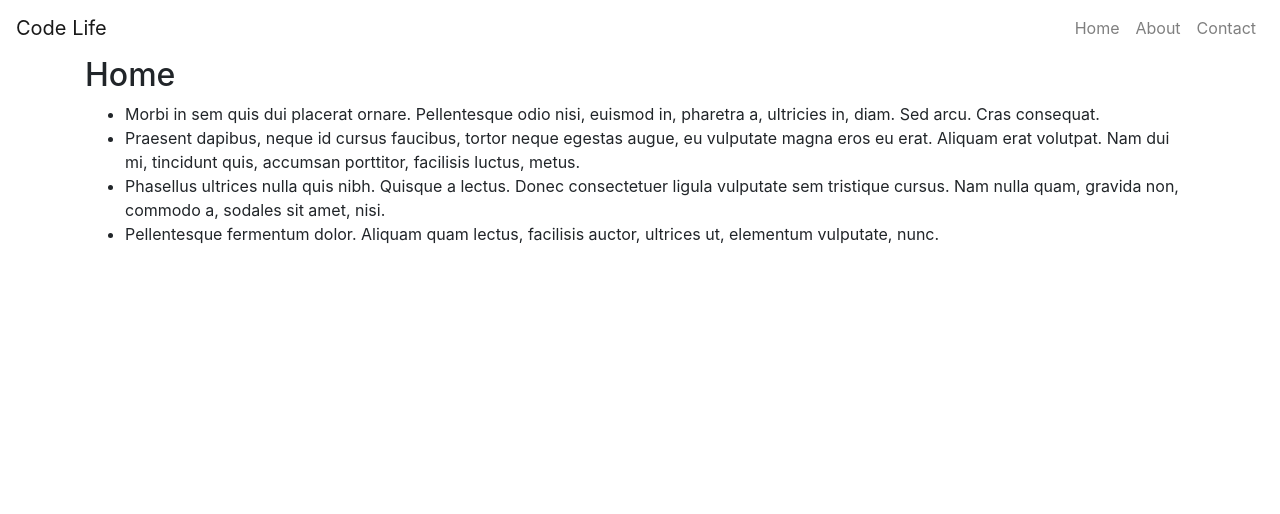
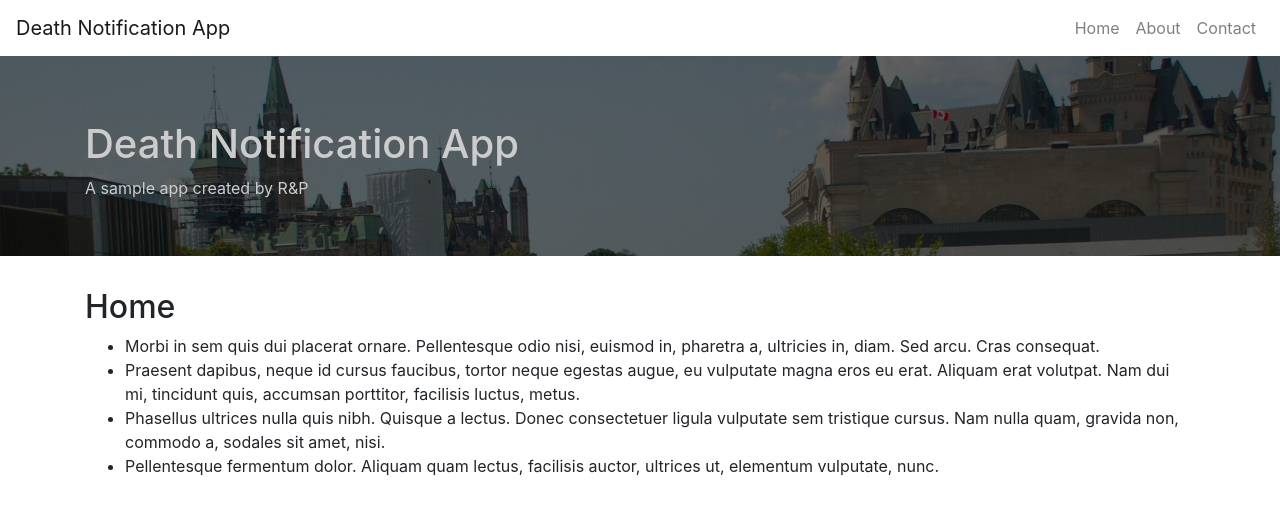
Before and after one commit to sara-sabr/poc-blockchain-example-client, a React (Create React App) app: page / in a window 1280 px wide. Shown: the top 514 px of the page. Built offline with nearby package versions, Linux system fonts and the light colour scheme.

Commit message:
Added Jumbotron

```diff
--- a/src/App.js
+++ b/src/App.js
@@ -6,12 +6,14 @@
 import { NoMatch } from './NoMatch';
 import { Layout } from './components/Layout';
 import { NavigationBar } from './components/NavigationBar';
+import { Jumbotron } from './components/Jumbotron';
 
 class App extends Component {
   render() {
   return (
    <React.Fragment>
    <NavigationBar />
+   <Jumbotron/>
    <Layout>
    <Router>
     <Switch>
--- a/src/components/Jumbotron.js
+++ b/src/components/Jumbotron.js
@@ -2,3 +2,37 @@
 import { Jumbotron as Jumbo, Container } from 'react-bootstrap';
 import styled, { css } from 'styled-components';
 import rideauCanal from '../assets/rideau_canal.jpg';
+
+const Styles = styled.div`
+    .jumbo {
+        background: url(${rideauCanal}) no-repeat fixed bottom;
+        background-size: cover;
+        color: #ccc;
+        height: 200px;
+        position: relative;
+        z-index: -2;
+    }
+
+    .overlay {
+        background-color: #000;
+        opacity: 0.6;
+        position: absolute;
+        top: 0;
+        left: 0;
+        bottom: 0;
+        right: 0;
+        z-index: -1;
+    }
+`;
+
+export const Jumbotron = () => (
+    <Styles>
+        <Jumbo fluid className="jumbo">
+            <div className="overlay"></div>
+            <Container>
+                <h1>Death Notification App</h1>
+                <p>A sample app created by R&P</p>
+            </Container>
+        </Jumbo>
+    </Styles>
+)
--- a/src/components/NavigationBar.js
+++ b/src/components/NavigationBar.js
@@ -19,7 +19,7 @@
 export const NavigationBar = () => (
     <Styles>
         <Navbar expand="lg">
-            <Navbar.Brand href="/">Code Life</Navbar.Brand>
+            <Navbar.Brand href="/">Death Notification App</Navbar.Brand>
             <Navbar.Toggle aria-controls="basic-Navbar-nav" />
             <Navbar.Collapse id="basic-Navbar-nav">
                 <Nav className="ml-auto">
```
